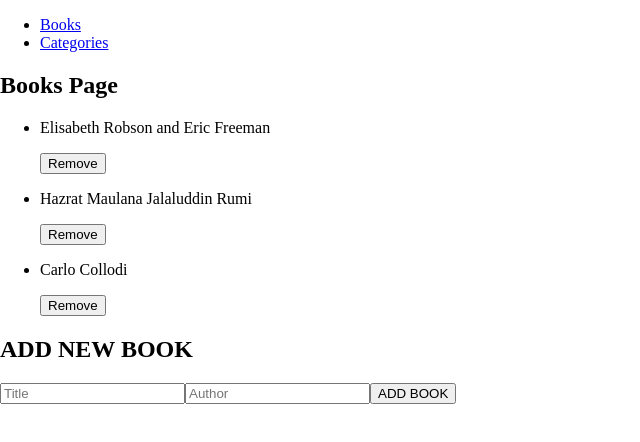
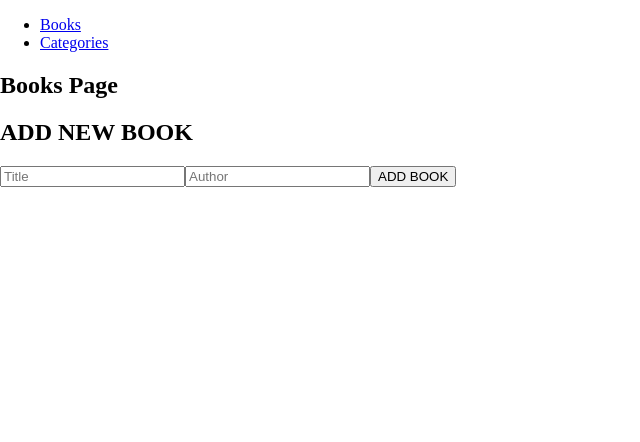
Before and after one commit to SaidRasinlic/Bookstore-React, a React (Create React App) app: page / in a window 1280 px wide. Shown: the top 442 px of the page, without its empty margins (0-640 px from the left). Built offline with nearby package versions, Linux system fonts and the light colour scheme.

Commit message:
Add list of books with React-Redux hooks

```diff
--- a/src/components/BookList.js
+++ b/src/components/BookList.js
@@ -1,35 +1,19 @@
 import React from 'react';
+import { useSelector } from 'react-redux';
+import { v4 as uuidv4 } from 'uuid';
 import Book from './Book';
 
 const BookList = () => {
-  const books = [
-    {
-      id: 1,
-      name: 'Head First JavaScript',
-      category: 'Business',
-      author: 'Elisabeth Robson and Eric Freeman',
-    },
-    {
-      id: 2,
-      name: 'Masnavi',
-      category: 'Poetry',
-      author: 'Hazrat Maulana Jalaluddin Rumi',
-    },
-    {
-      id: 3,
-      name: 'Pinocchio',
-      category: 'Fiction',
-      author: 'Carlo Collodi',
-    },
-  ];
+  const books = useSelector((state) => state.books);
+
   return (
     <div>
       <ul className="">
         {books.map((book) => (
           <Book
-            key={book.id}
+            key={uuidv4()}
             id={book.id}
-            name={book.name}
+            title={book.title}
             author={book.author}
           />
         ))}
```
